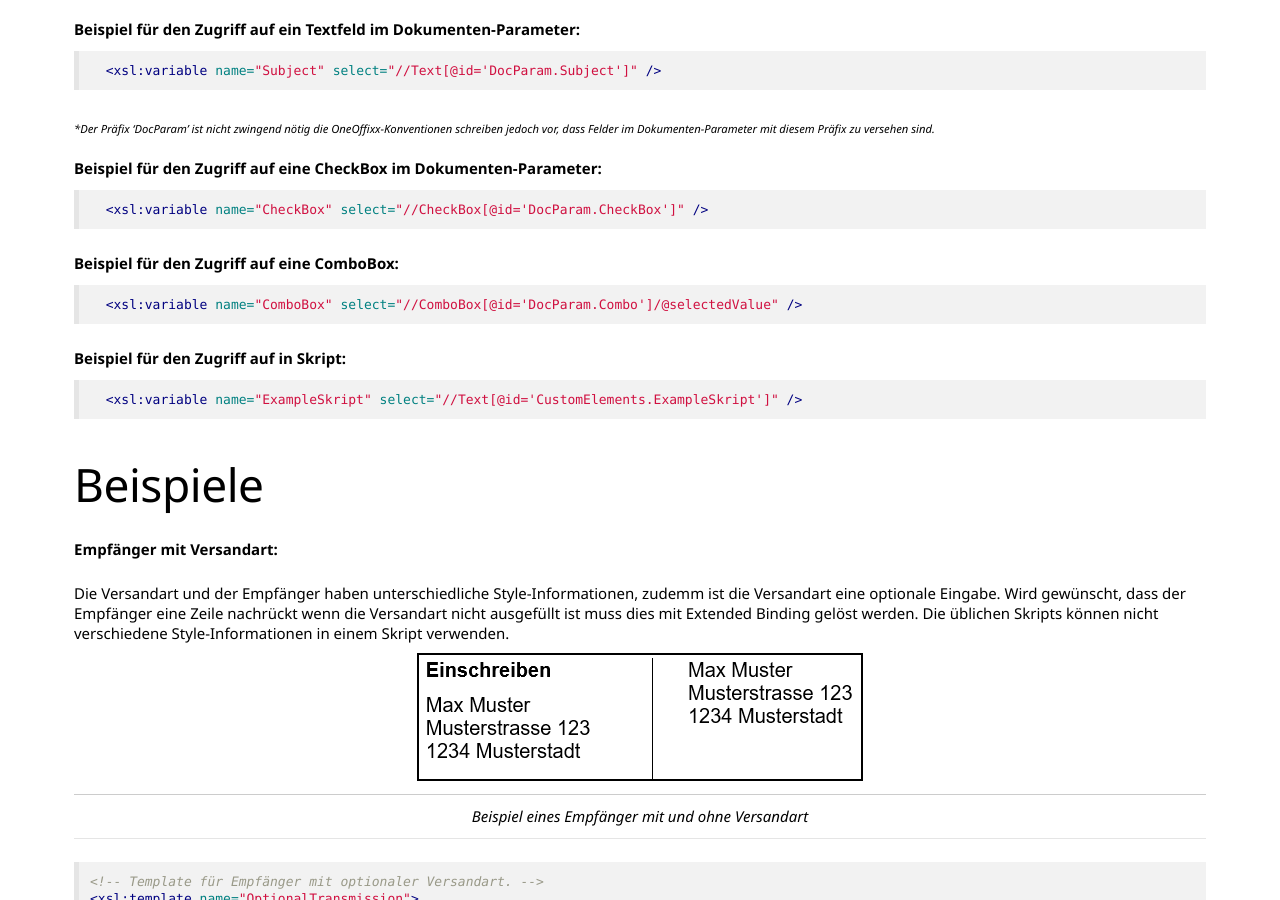
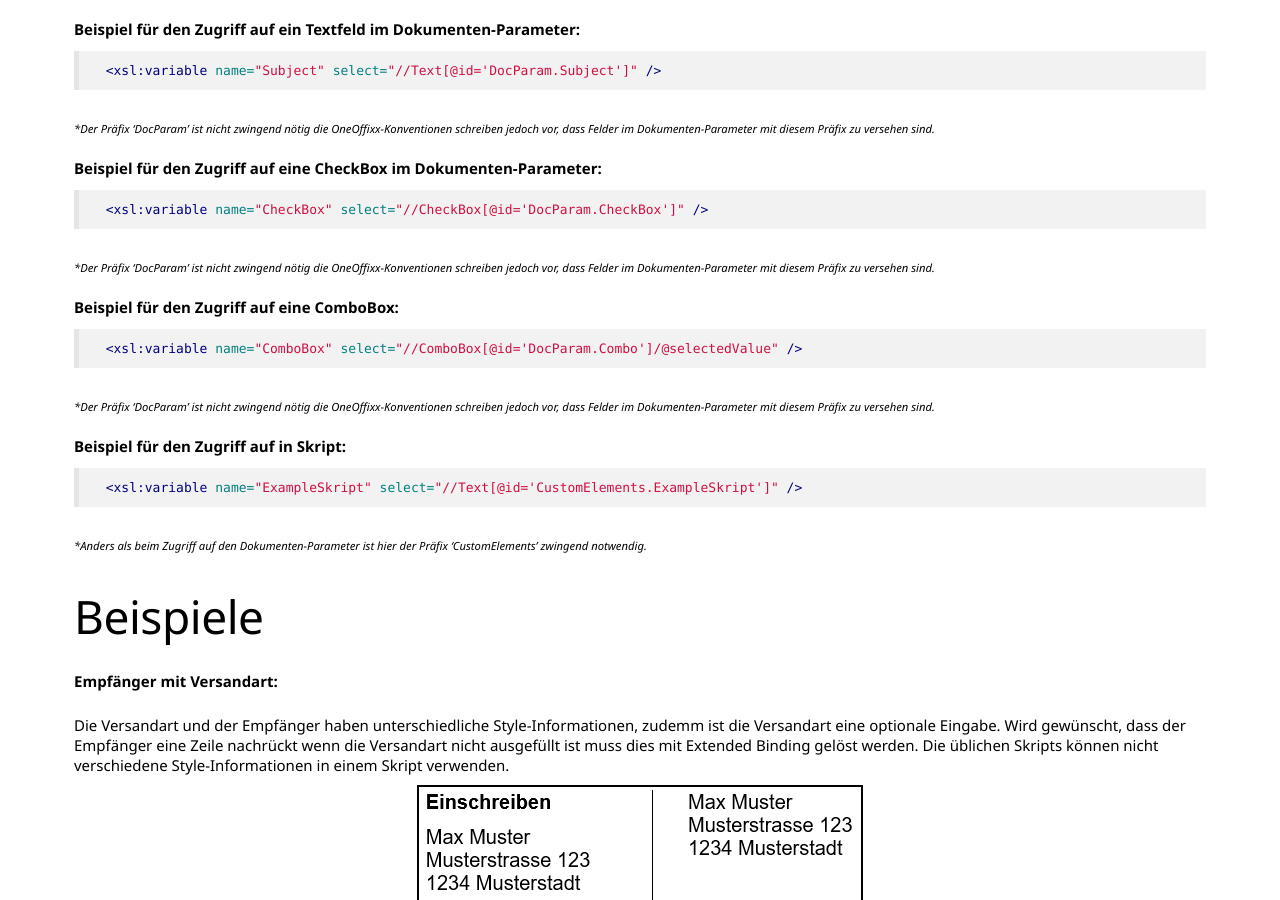
Before and after one commit to primesoft-group/oneoffixx-docs, a Jekyll site: the page built from _pages/docfunc/de/df-extendedbinding.md, in a window 1280 px wide and 900 px high, scrolled down 3320 px. Built offline with Jekyll 4.4.1, drawn with Linux system fonts in a browser that asks for light colours; nearby versions of some CDN libraries; some web fonts are replaced.

Commit message:
updated content

````diff
--- a/_pages/docfunc/de/df-extendedbinding.md
+++ b/_pages/docfunc/de/df-extendedbinding.md
@@ -99,16 +99,19 @@ __Beispiel für den Zugriff auf eine CheckBox im Dokumenten-Parameter:__
 ```xml
   <xsl:variable name="CheckBox" select="//CheckBox[@id='DocParam.CheckBox']" />
 ```
+<sub>**Der Präfix 'DocParam' ist nicht zwingend nötig die OneOffixx-Konventionen schreiben jedoch vor, dass Felder im Dokumenten-Parameter mit diesem Präfix zu versehen sind.*</sub>
 
 __Beispiel für den Zugriff auf eine ComboBox:__
 ```xml
   <xsl:variable name="ComboBox" select="//ComboBox[@id='DocParam.Combo']/@selectedValue" />
 ```
+<sub>**Der Präfix 'DocParam' ist nicht zwingend nötig die OneOffixx-Konventionen schreiben jedoch vor, dass Felder im Dokumenten-Parameter mit diesem Präfix zu versehen sind.*</sub>
 
 __Beispiel für den Zugriff auf in Skript:__
 ```xml
   <xsl:variable name="ExampleSkript" select="//Text[@id='CustomElements.ExampleSkript']" />
 ```
+<sub>**Anders als beim Zugriff auf den Dokumenten-Parameter ist hier der Präfix 'CustomElements' zwingend notwendig.*</sub>
 
 
 ## Beispiele
````
